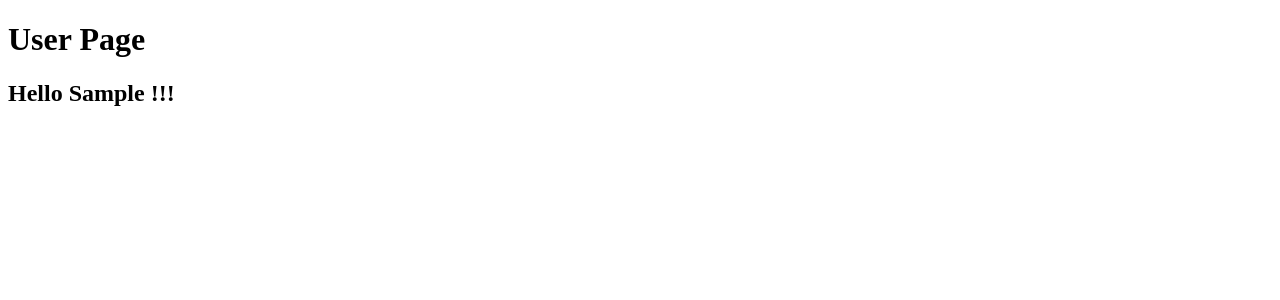
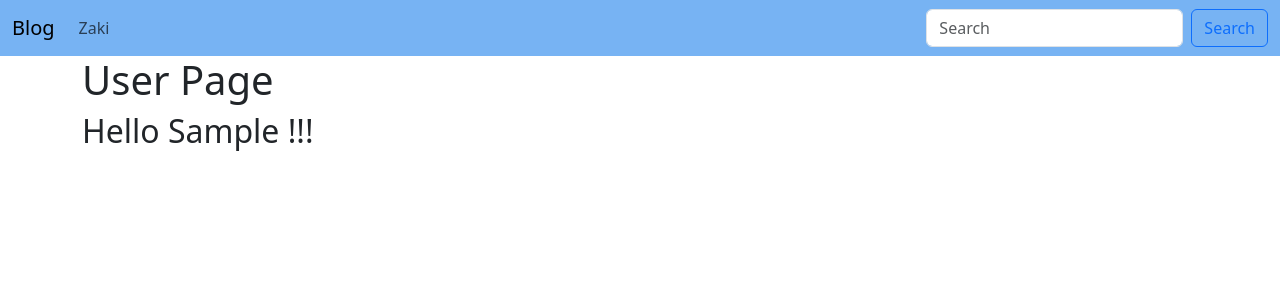
Before and after one commit to ZakiDhiblawe/flask_blog, a Flask app: a page that uses templates/user.html in a window 1280 px wide. Shown: the top 300 px of the page. Run offline with Flask 3, Linux system fonts and the light colour scheme.

Commit message:
add base and nav

```diff
--- a/templates/404.html
+++ b/templates/404.html
@@ -1,5 +1,8 @@
+{% extends "base.html" %}
+{% block content %}
 <h1>404 error</h1>
     <center>
     <p> page not found try again....</p>
     <p><a href="/"> return home</a></p>
     </center>
+{% endblock %}
--- a/templates/500.html
+++ b/templates/500.html
@@ -1,5 +1,9 @@
+{% extends 'base.html' %}
+{% block content %}
 <h1>500 error</h1>
     <center>
     <p> sorry internal server error  try again....</p>
     <p><a href="/"> return home</a></p>
     </center>
+
+    {% endblock %}
--- /dev/null
+++ b/templates/base.html
@@ -0,0 +1,24 @@
+<!doctype html>
+<html lang="en">
+
+<head>
+    <meta charset="utf-8">
+    <meta name="viewport" content="width=device-width, initial-scale=1">
+    <title>flask blog</title>
+    <link href="https://cdn.jsdelivr.net/npm/bootstrap@5.3.3/dist/css/bootstrap.min.css" rel="stylesheet"
+        integrity="sha384-QWTKZyjpPEjISv5WaRU9OFeRpok6YctnYmDr5pNlyT2bRjXh0JMhjY6hW+ALEwIH" crossorigin="anonymous">
+</head>
+
+<body>
+    {% include 'nav.html' %}
+
+    <div class="container">
+        {% block content %}
+        {% endblock %}
+    </div>
+    <script src="https://cdn.jsdelivr.net/npm/bootstrap@5.3.3/dist/js/bootstrap.bundle.min.js"
+        integrity="sha384-YvpcrYf0tY3lHB60NNkmXc5s9fDVZLESaAA55NDzOxhy9GkcIdslK1eN7N6jIeHz"
+        crossorigin="anonymous"></script>
+</body>
+
+</html>
--- a/templates/index.html
+++ b/templates/index.html
@@ -1,3 +1,5 @@
+{% extends 'base.html' %}
+{% block content %}
 <h1>Hello World</h1>
 </br>
 <p>My name in upper case is {{ name | upper }}</p>
@@ -22,4 +24,4 @@
 
 {% endfor %}
 
-{{ food.0 }}
+{% endblock %}
--- /dev/null
+++ b/templates/nav.html
@@ -0,0 +1,20 @@
+<nav class="navbar navbar-expand-lg sticky-top" style="background-color: #77b3f3 ">
+    <div class="container-fluid">
+      <a class="navbar-brand" href="/">Blog</a>
+      <button class="navbar-toggler" type="button" data-bs-toggle="collapse" data-bs-target="#navbarSupportedContent" aria-controls="navbarSupportedContent" aria-expanded="false" aria-label="Toggle navigation">
+        <span class="navbar-toggler-icon"></span>
+      </button>
+      <div class="collapse navbar-collapse" id="navbarSupportedContent">
+        <ul class="navbar-nav me-auto mb-2 mb-lg-0">
+
+          <li class="nav-item">
+            <a class="nav-link" href="{{ url_for('user', name='Zaki' ) }}">Zaki</a>
+
+        </ul>
+        <form class="d-flex" role="search">
+          <input class="form-control me-2" type="search" placeholder="Search" aria-label="Search">
+          <button class="btn btn-outline-primary" type="submit">Search</button>
+        </form>
+      </div>
+    </div>
+  </nav>
--- a/templates/user.html
+++ b/templates/user.html
@@ -1,13 +1,6 @@
-<!DOCTYPE html>
-<html lang="en">
-<head>
-    <meta charset="UTF-8">
-    <meta name="viewport" content="width=device-width, initial-scale=1.0">
-    <title>user | {{ name }}</title>
-</head>
-<body>
+{% extends 'base.html' %}
+{% block content %}
     <h1>User Page</h1>
     <h2>Hello {{ name | title }} !!!</h2>
 
-</body>
-</html>
+{% endblock %}
```
